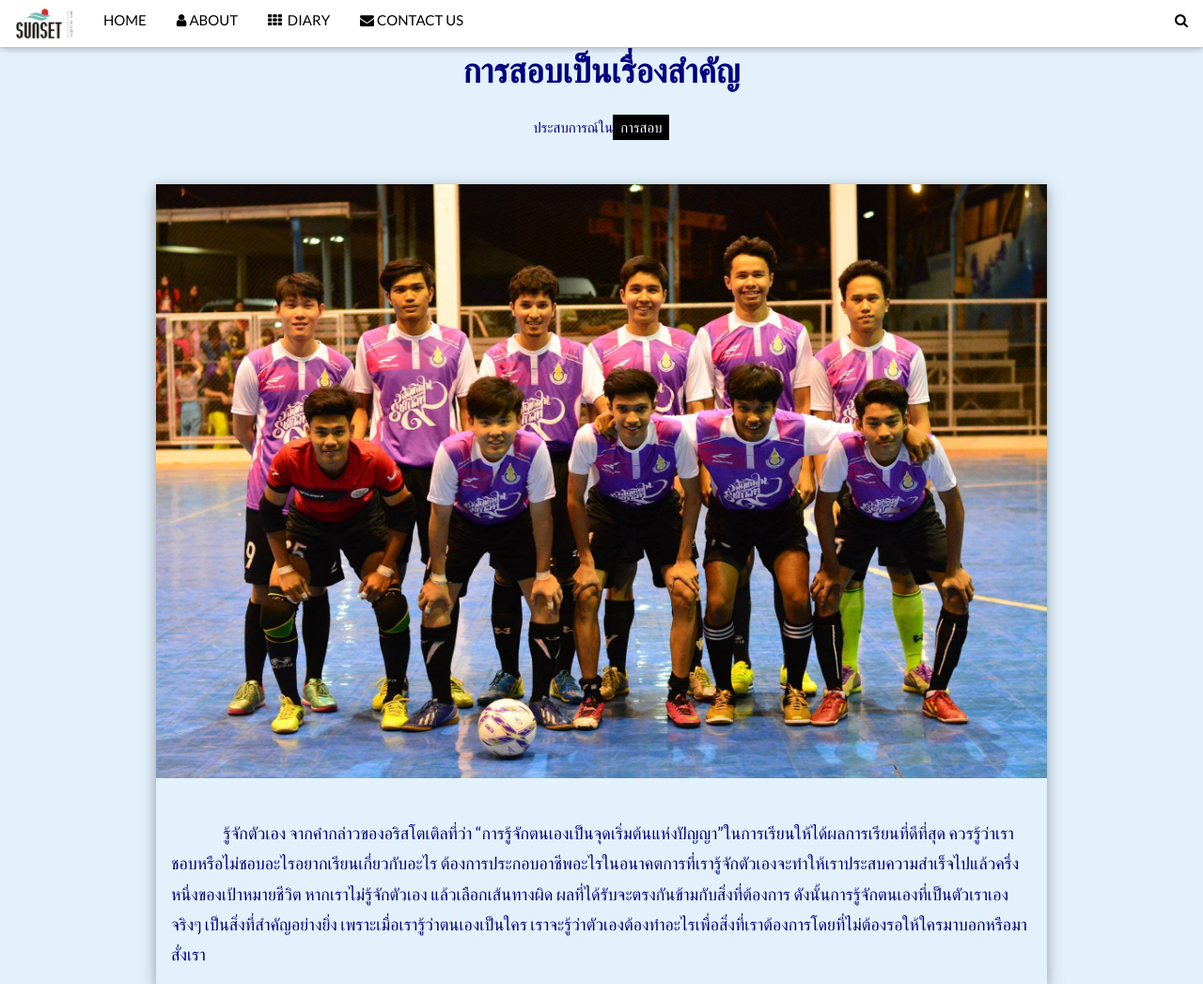
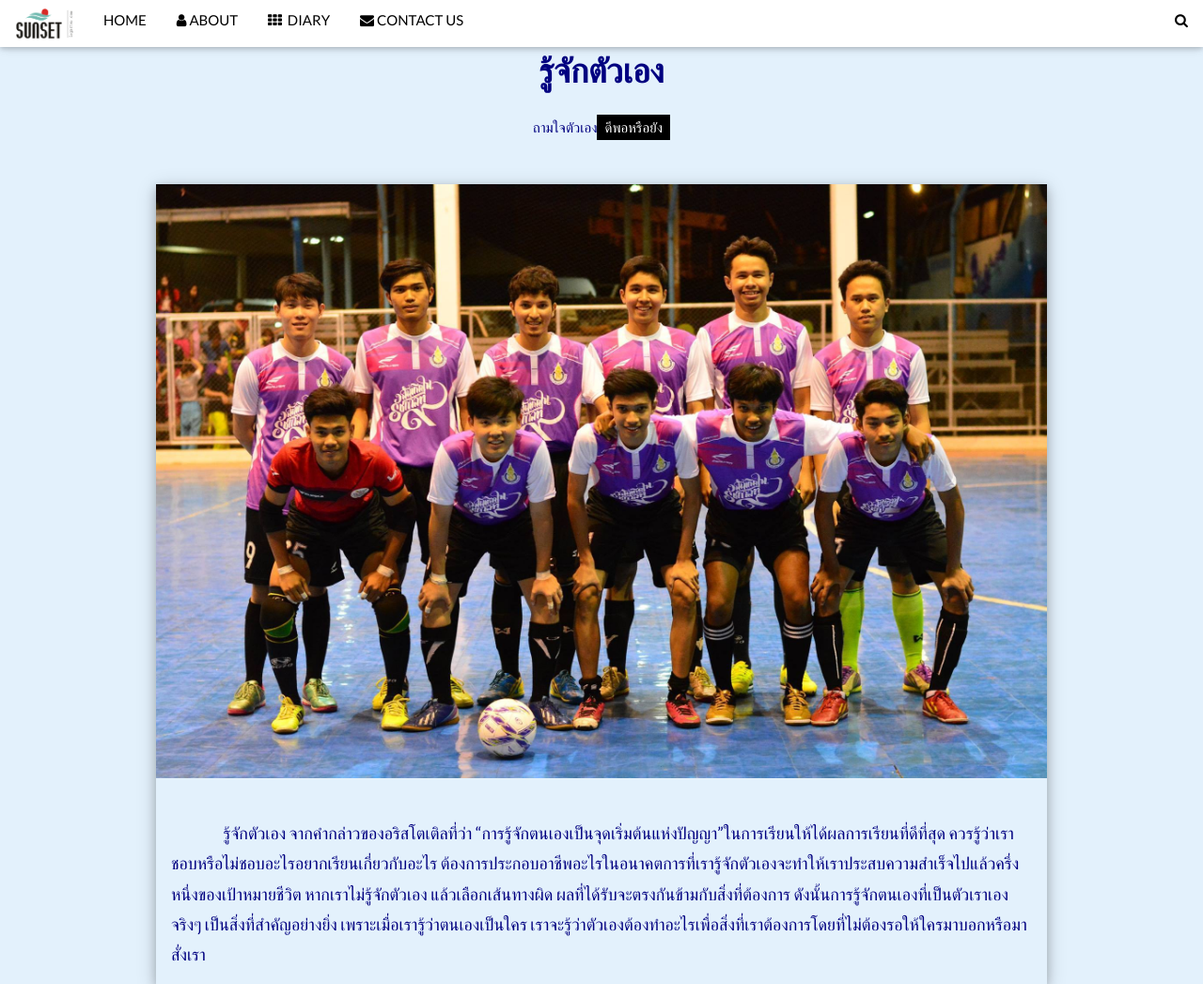
Before and after one commit to tone7o/blog3, a plain HTML site: page index.html in a window 1280 px wide. Shown: the whole page at 94% size. Drawn offline with nearby package versions, Linux system fonts and the light colour scheme.

Commit message:
Update index.html

```diff
--- a/index.html
+++ b/index.html
@@ -51,8 +51,8 @@
  </div>
 
  <header class="w3-container w3-center w3-padding-32" >
-  <h1><b>การสอบเป็นเรื่องสำคัญ</b></h1>
-  <p>ประสบการณ์ใน<span class="w3-tag">การสอบ</span></p>
+  <h1><b>รู้จักตัวเอง</b></h1>
+  <p>ถามใจตัวเอง<span class="w3-tag">ดีพอหรือยัง</span></p>
  </header>
 
  <body>
```
